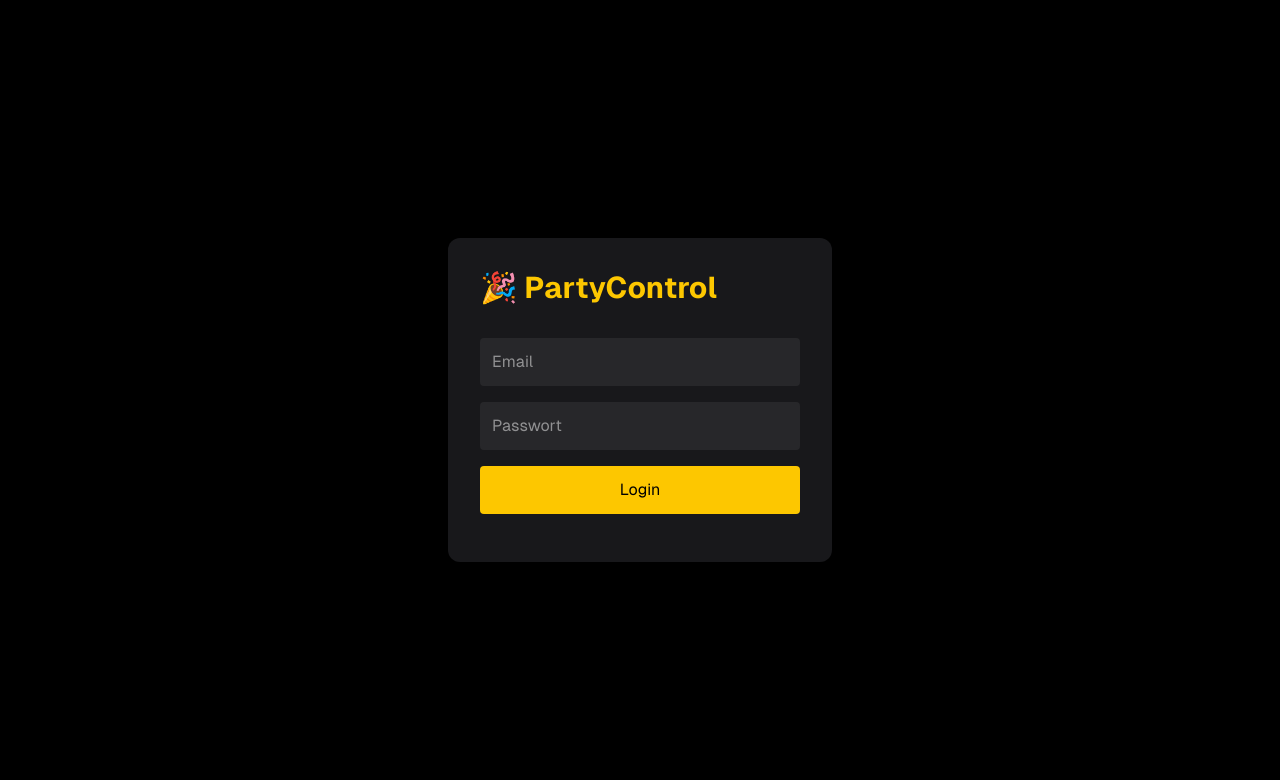
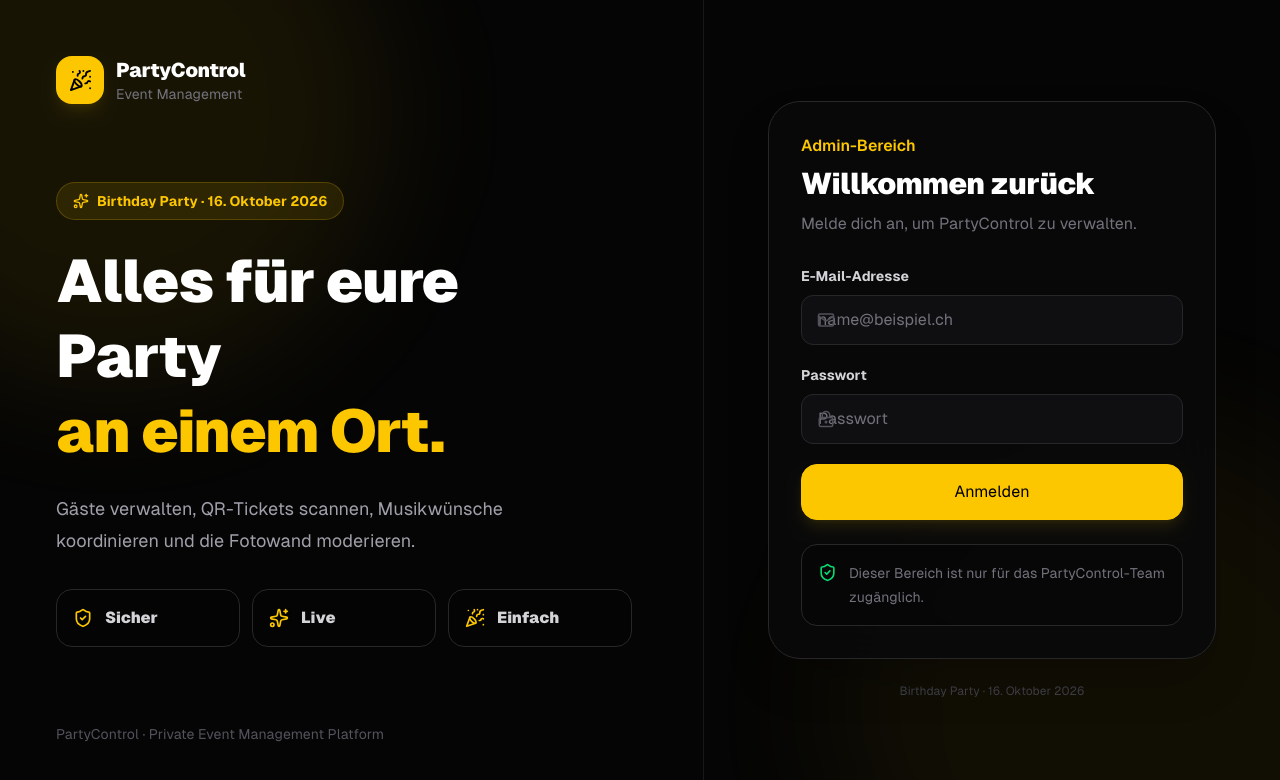
Before and after one commit to ramonbisa1-crypto/partycontrol, a React (Vite) app: page / in a window 1280 px wide. Shown: the top 780 px of the page. Built offline with nearby package versions, Linux system fonts and the light colour scheme.

Commit message:
Redesign premium login and sidebar

```diff
--- a/src/pages/Login.tsx
+++ b/src/pages/Login.tsx
@@ -1,145 +1,267 @@
-import {useState} from "react";
-import {supabase} from "../lib/supabase";
+import { useState } from "react";
+import {
+  LockKeyhole,
+  Mail,
+  PartyPopper,
+  ShieldCheck,
+  Sparkles,
+} from "lucide-react";
 
+import { supabase } from "../lib/supabase";
 
-export default function Login(){
+import Button from "../components/ui/Button";
+import { useToast } from "../components/ui/ToastProvider";
 
+export default function Login() {
+  const { showToast } = useToast();
 
-const [email,setEmail]=useState("");
+  const [email, setEmail] = useState("");
+  const [password, setPassword] = useState("");
+  const [loading, setLoading] = useState(false);
 
-const [password,setPassword]=useState("");
+  async function login(event: React.FormEvent<HTMLFormElement>) {
+    event.preventDefault();
 
-const [error,setError]=useState("");
+    const cleanEmail = email.trim();
 
-
-
-async function login(){
-
-
-const {error}=await supabase.auth.signInWithPassword({
-
-email,
-
-password
-
+    if (!cleanEmail || !password) {
+      showToast({
+        type: "warning",
+        title: "Login-Daten fehlen",
+        message: "Bitte gib deine E-Mail-Adresse und dein Passwort ein.",
       });
 
-
-if(error){
-
-setError(error.message);
-
+      return;
     }
 
+    setLoading(true);
+
+    const { error } = await supabase.auth.signInWithPassword({
+      email: cleanEmail,
+      password,
+    });
+
+    if (error) {
+      showToast({
+        type: "error",
+        title: "Login fehlgeschlagen",
+        message: "E-Mail-Adresse oder Passwort ist nicht korrekt.",
+      });
+
+      setLoading(false);
+      return;
     }
 
+    showToast({
+      type: "success",
+      title: "Willkommen zurück",
+      message: "Du wirst jetzt bei PartyControl angemeldet.",
+    });
 
+    setLoading(false);
+  }
 
   return (
+    <div className="relative min-h-screen overflow-hidden bg-[#050505] text-white">
+      <div className="pointer-events-none absolute -left-40 -top-40 h-[34rem] w-[34rem] rounded-full bg-yellow-400/8 blur-3xl" />
 
-<div className="
-h-screen
-flex
-items-center
-justify-center
-bg-black
-">
+      <div className="pointer-events-none absolute -bottom-48 -right-32 h-[36rem] w-[36rem] rounded-full bg-yellow-400/5 blur-3xl" />
 
+      <div className="relative mx-auto grid min-h-screen max-w-7xl grid-cols-1 lg:grid-cols-[1.1fr_0.9fr]">
+        <section className="hidden flex-col justify-between border-r border-zinc-900 p-10 lg:flex xl:p-14">
+          <div className="flex items-center gap-3">
+            <div className="flex h-12 w-12 items-center justify-center rounded-2xl bg-yellow-400 text-black shadow-lg shadow-yellow-400/10">
+              <PartyPopper size={23} />
+            </div>
 
-<div className="
-bg-zinc-900
-p-8
-rounded-xl
-w-96
-">
+            <div>
+              <p className="text-xl font-black tracking-tight">
+                PartyControl
+              </p>
 
+              <p className="text-sm text-zinc-500">
+                Event Management
+              </p>
+            </div>
+          </div>
 
-<h1 className="
-text-3xl
-font-bold
-text-yellow-400
-mb-8
-">
-🎉 PartyControl
+          <div className="max-w-xl">
+            <div className="inline-flex items-center gap-2 rounded-full border border-yellow-400/20 bg-yellow-400/10 px-4 py-2 text-sm font-bold text-yellow-400">
+              <Sparkles size={16} />
+              Birthday Party · 16. Oktober 2026
+            </div>
+
+            <h1 className="mt-6 text-5xl font-black leading-tight tracking-tight xl:text-6xl">
+              Alles für eure Party
+              <span className="block text-yellow-400">
+                an einem Ort.
+              </span>
             </h1>
 
+            <p className="mt-6 max-w-lg text-lg leading-8 text-zinc-400">
+              Gäste verwalten, QR-Tickets scannen, Musikwünsche koordinieren
+              und die Fotowand moderieren.
+            </p>
 
+            <div className="mt-8 grid grid-cols-1 gap-3 sm:grid-cols-3">
+              <FeatureCard
+                icon={<ShieldCheck size={20} />}
+                title="Sicher"
+              />
+
+              <FeatureCard
+                icon={<Sparkles size={20} />}
+                title="Live"
+              />
+
+              <FeatureCard
+                icon={<PartyPopper size={20} />}
+                title="Einfach"
+              />
+            </div>
+          </div>
+
+          <p className="text-sm text-zinc-600">
+            PartyControl · Private Event Management Platform
+          </p>
+        </section>
+
+        <section className="flex min-h-screen items-center justify-center p-4 sm:p-6 lg:p-10">
+          <div className="w-full max-w-md">
+            <div className="mb-8 flex items-center gap-3 lg:hidden">
+              <div className="flex h-12 w-12 items-center justify-center rounded-2xl bg-yellow-400 text-black">
+                <PartyPopper size={23} />
+              </div>
+
+              <div>
+                <p className="text-xl font-black">
+                  PartyControl
+                </p>
+
+                <p className="text-sm text-zinc-500">
+                  Event Management
+                </p>
+              </div>
+            </div>
+
+            <div className="rounded-[2rem] border border-zinc-800 bg-zinc-950/90 p-6 shadow-2xl backdrop-blur-xl sm:p-8">
+              <div>
+                <p className="font-semibold text-yellow-400">
+                  Admin-Bereich
+                </p>
+
+                <h2 className="mt-2 text-3xl font-black tracking-tight">
+                  Willkommen zurück
+                </h2>
+
+                <p className="mt-2 leading-7 text-zinc-500">
+                  Melde dich an, um PartyControl zu verwalten.
+                </p>
+              </div>
+
+              <form
+                className="mt-7 space-y-5"
+                onSubmit={login}
+              >
+                <div>
+                  <label className="app-label">
+                    E-Mail-Adresse
+                  </label>
+
+                  <div className="relative">
+                    <Mail
+                      className="pointer-events-none absolute left-4 top-1/2 -translate-y-1/2 text-zinc-600"
+                      size={18}
+                    />
 
                     <input
+                      className="app-input pl-11"
+                      type="email"
+                      autoComplete="email"
+                      placeholder="name@beispiel.ch"
+                      value={email}
+                      onChange={(event) =>
+                        setEmail(event.target.value)
+                      }
+                    />
+                  </div>
+                </div>
 
-className="
-w-full
-p-3
-mb-4
-bg-zinc-800
-rounded
-"
+                <div>
+                  <label className="app-label">
+                    Passwort
+                  </label>
 
-placeholder="Email"
+                  <div className="relative">
+                    <LockKeyhole
+                      className="pointer-events-none absolute left-4 top-1/2 -translate-y-1/2 text-zinc-600"
+                      size={18}
+                    />
 
-onChange={
-e=>setEmail(e.target.value)
+                    <input
+                      className="app-input pl-11"
+                      type="password"
+                      autoComplete="current-password"
+                      placeholder="Passwort"
+                      value={password}
+                      onChange={(event) =>
+                        setPassword(event.target.value)
+                      }
+                    />
+                  </div>
+                </div>
+
+                <Button
+                  type="submit"
+                  fullWidth
+                  size="large"
+                  loading={loading}
+                >
+                  Anmelden
+                </Button>
+              </form>
+
+              <div className="mt-6 rounded-2xl border border-zinc-800 bg-black/20 p-4">
+                <div className="flex items-start gap-3">
+                  <ShieldCheck
+                    className="mt-0.5 shrink-0 text-green-400"
+                    size={19}
+                  />
+
+                  <p className="text-sm leading-6 text-zinc-500">
+                    Dieser Bereich ist nur für das PartyControl-Team
+                    zugänglich.
+                  </p>
+                </div>
+              </div>
+            </div>
+
+            <p className="mt-6 text-center text-xs text-zinc-700">
+              Birthday Party · 16. Oktober 2026
+            </p>
+          </div>
+        </section>
+      </div>
+    </div>
+  );
 }
 
-/>
-
-
-
-<input
-
-className="
-w-full
-p-3
-mb-4
-bg-zinc-800
-rounded
-"
-
-placeholder="Passwort"
-
-type="password"
-
-onChange={
-e=>setPassword(e.target.value)
-}
-
-/>
-
-
-
-<button
-
-onClick={login}
-
-className="
-bg-yellow-400
-text-black
-w-full
-p-3
-rounded
-font-bold
-"
-
->
-
-Login
-
-</button>
-
-
-<p className="text-red-400 mt-4">
-
-{error}
-
-</p>
-
-
+function FeatureCard({
+  icon,
+  title,
+}: {
+  icon: React.ReactNode;
+  title: string;
+}) {
+  return (
+    <div className="flex items-center gap-3 rounded-2xl border border-zinc-800 bg-black/20 p-4">
+      <div className="text-yellow-400">
+        {icon}
       </div>
 
-
+      <p className="font-black text-zinc-300">
+        {title}
+      </p>
     </div>
-
-
-)
-
+  );
 }
```
Lines whose indentation alone changed are shown as unchanged.
